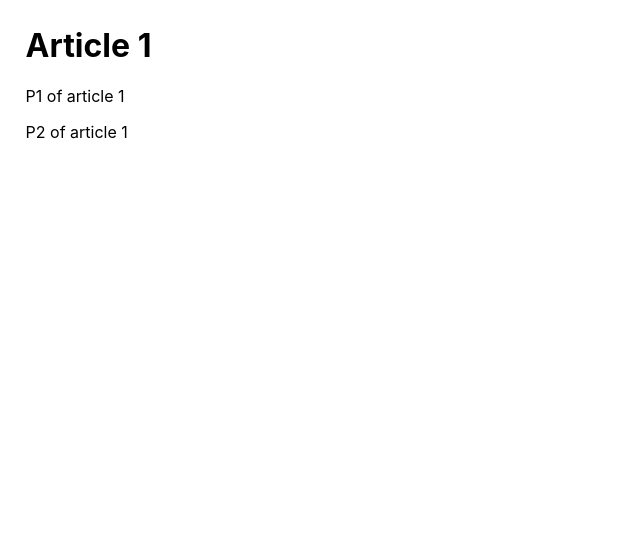
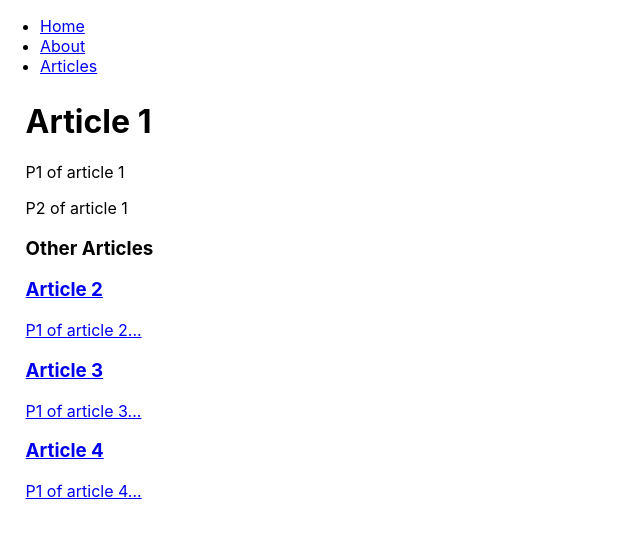
Before and after one commit to johnmcneil/johnmcneil.github.io, a React (Create React App) app: page /article/article1 in a window 1280 px wide. Shown: the top 538 px of the page, without its empty margins (0-640 px from the left). Built offline with nearby package versions, Linux system fonts and the light colour scheme.

Commit message:
created ArticlesList component and 404 page

```diff
--- a/src/App.js
+++ b/src/App.js
@@ -1,11 +1,13 @@
 import {
   BrowserRouter as Router,
   Route,
+  Switch,
 } from 'react-router-dom';
 import HomePage from './pages/HomePage';
 import AboutPage from './pages/AboutPage';
-import ArticlesList from './pages/ArticlesList';
+import ArticlesListPage from './pages/ArticlesListPage';
 import ArticlePage from './pages/ArticlePage';
+import NotFoundPage from './pages/NotFoundPage';
 import NavBar from './NavBar';
 
 import './App.css';
@@ -13,12 +15,15 @@ import './App.css';
 function App() {
   return (
     <Router>
-  {/*    <NavBar /> */}
+      <NavBar />
       <div className="App">
-        <Route path="/" component={HomePage} exact />
-        <Route path="/about" component={AboutPage} />
-        <Route path="/articles-list" component={ArticlesList} />
-        <Route path="/article/:name" component={ArticlePage} />
+        <Switch>
+          <Route path="/" component={HomePage} exact />
+          <Route path="/about" component={AboutPage} />
+          <Route path="/articles-list" component={ArticlesListPage} />
+          <Route path="/article/:name" component={ArticlePage} />
+          <Route component={NotFoundPage} />
+        </Switch>
       </div>
     </Router>
   );
--- /dev/null
+++ b/src/components/ArticlesList.js
@@ -0,0 +1,16 @@
+import React from 'react';
+import { Link } from 'react-router-dom';
+import articleContent from '../pages/article-content';
+
+const ArticlesList = ({ articles }) => (
+	<>
+	{articles.map((article, key) => (
+		<Link key={key} to={`/article/${article.name}`}>
+			<h3>{article.title}</h3>
+			<p>{article.content[0].substring(0, 150)}...</p>
+		</Link>
+	))}
+	</>
+);
+
+export default ArticlesList;
--- a/src/pages/ArticlePage.js
+++ b/src/pages/ArticlePage.js
@@ -1,18 +1,24 @@
 import React from 'react';
-import articleContent from './article-content'
+import ArticlesList from '../components/ArticlesList'
+import NotFoundPage from './NotFoundPage';
+import articleContent from './article-content';
 
 const ArticlePage = ({ match }) => {
 	const name = match.params.name;
 	const article = articleContent.find(article => article.name === name);
 
-	if(!article) return <h1>Article does not exist.</h1>
+	if(!article) return <NotFoundPage />
+
+	const otherArticles = articleContent.filter(article => article.name !== name);
 
 	return (
 		<>
-			<h1>{article.title}</h1>
-			{article.content.map((paragraph, key) => (
-				<p key={key}>{paragraph}</p>
-			))}
+		<h1>{article.title}</h1>
+		{article.content.map((paragraph, key) => (
+			<p key={key}>{paragraph}</p>
+		))}
+		<h3>Other Articles</h3>
+		<ArticlesList articles={otherArticles} />
 		</>
 	);
 }
--- /dev/null
+++ b/src/pages/ArticlesListPage.js
@@ -0,0 +1,12 @@
+import React from 'react';
+import ArticlesList from '../components/ArticlesList';
+import articleContent from './article-content';
+
+const ArticlesListPage = () => (
+	<>
+	<h1>Articles</h1>
+	<ArticlesList articles={articleContent} />
+	</>
+);
+
+export default ArticlesListPage
--- /dev/null
+++ b/src/pages/NotFoundPage.js
@@ -0,0 +1,7 @@
+import React from 'react';
+
+const NotFoundPage = () => (
+	<h1>404: Page Not Found</h1>
+);
+
+export default NotFoundPage;
--- a/src/pages/article-content.js
+++ b/src/pages/article-content.js
@@ -15,6 +15,22 @@ const articles = [
 			`P2 of article 2`
 		]
 	},
+	{
+		name: "article3",
+		title: "Article 3",
+		content: [
+			`P1 of article 3`,
+			`P2 of article 3`
+		]
+	},
+	{
+		name: "article4",
+		title: "Article 4",
+		content: [
+			`P1 of article 4`,
+			`P2 of article 4`
+		]
+	},
 ];
 
 export default articles
```
Also changed, not shown: src/pages/ArticlesList.js (deleted), 2 other files (tests, documents, lock files or other folders).
